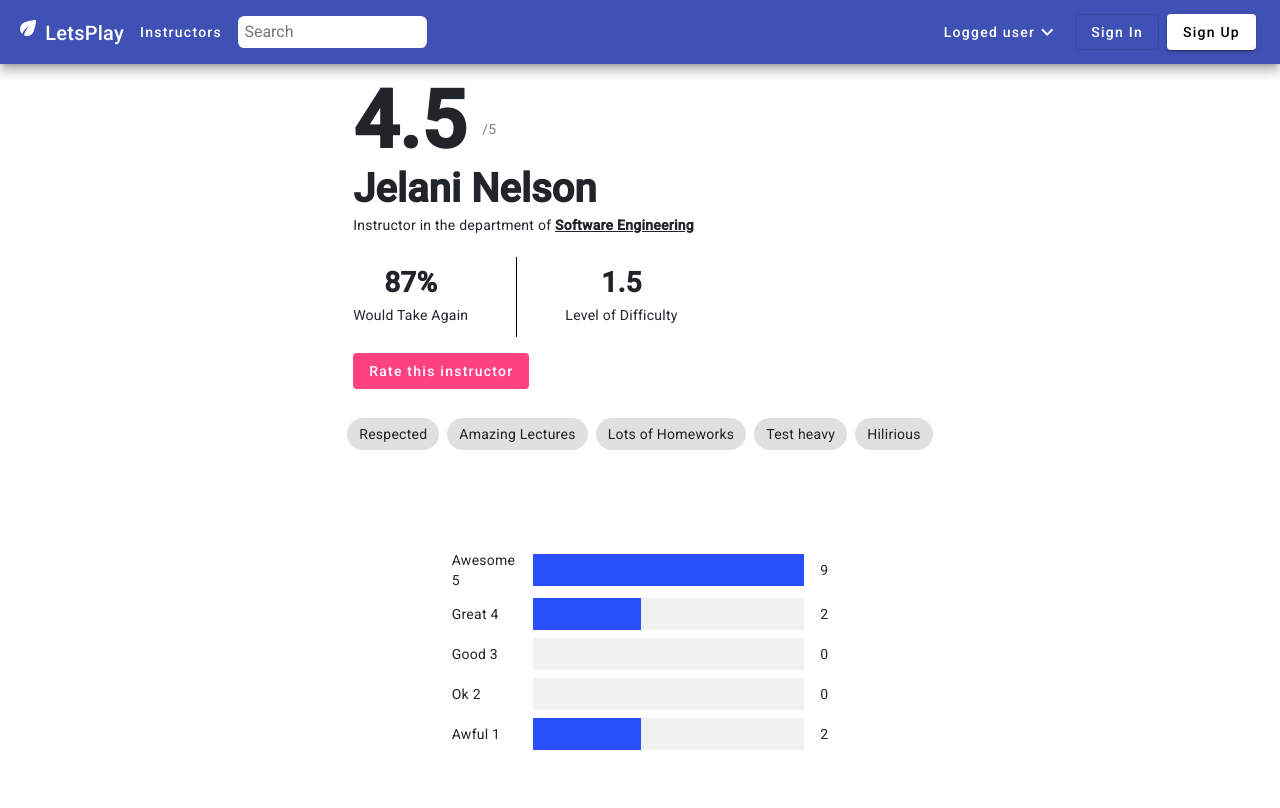
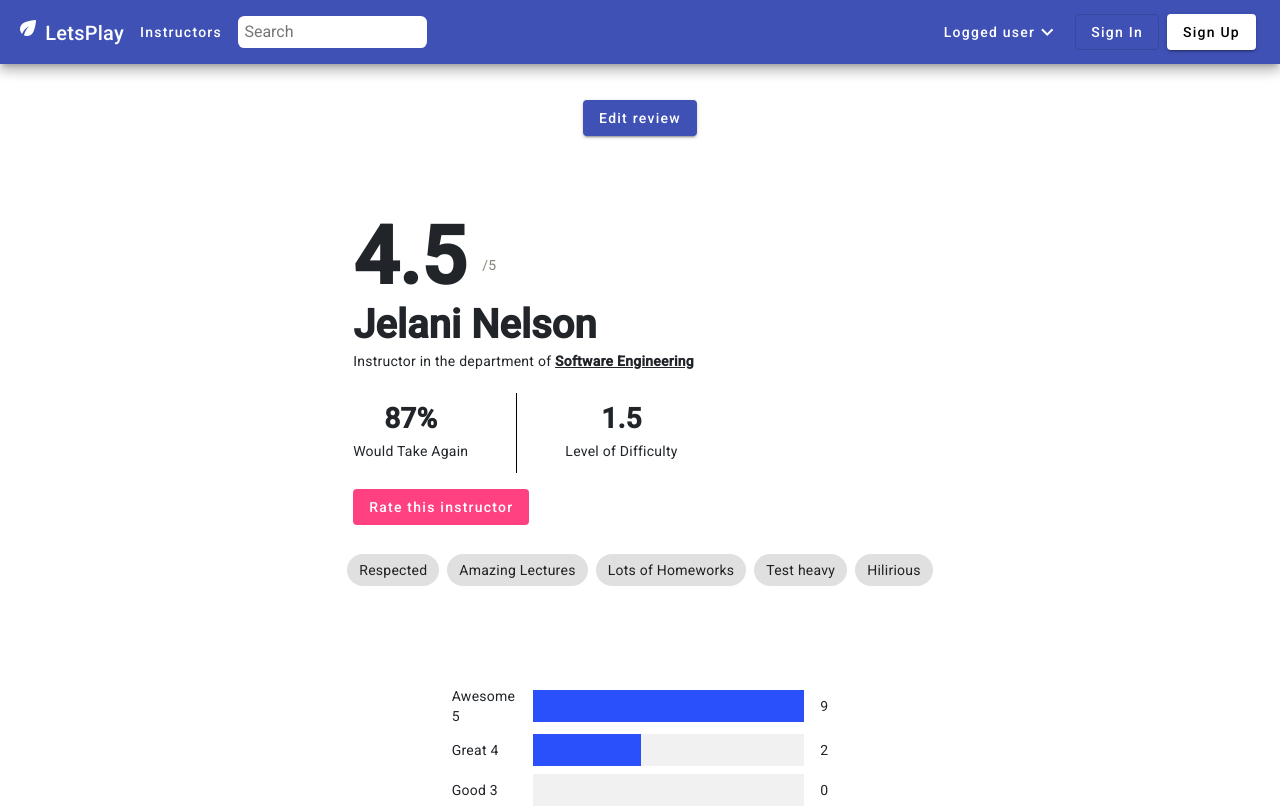
Before and after one commit to Rate-The-Instructor/RateTheInstructor, an Angular app in the folder frontend/: page /instructors/1 in a window 1280 px wide. Shown: the top 808 px of the page. Built offline with nearby package versions, Linux system fonts and the light colour scheme; a web font is replaced by a local one.

Commit message:
added edit popup

```diff
--- a/frontend/src/app/app.component.html
+++ b/frontend/src/app/app.component.html
@@ -3,6 +3,8 @@
 ></app-nav-bar>
 
 
+<app-edit-review-popup></app-edit-review-popup>
+
 <div style="padding-top: 5rem;">
     <router-outlet></router-outlet>
 </div>
--- a/frontend/src/app/app.module.ts
+++ b/frontend/src/app/app.module.ts
@@ -22,7 +22,7 @@ import { InstructorCardComponent } from './components/instructor-card/instructor
 import { InstructorProfileComponent } from './components/instructor-profile/instructor-profile.component';
 import { NotFoundpageComponent } from './components/not-foundpage/not-foundpage.component';
 import { RatingBarComponent } from './components/rating-bar/rating-bar.component';
-
+import { EditReviewPopupComponent } from './components/edit-review-popup/edit-review-popup.component';
 
 // Angular material stuff
 import { MatFormFieldModule } from '@angular/material/form-field';
@@ -38,7 +38,9 @@ import { MatMenuModule } from '@angular/material/menu';
 import { MatCardModule } from '@angular/material/card';
 import { MatChipsModule } from '@angular/material/chips';
 import { MatDividerModule } from '@angular/material/divider';
+import {MatDialogModule} from '@angular/material/dialog';
 import { InstructorsListPageComponent } from './pages/instructors-list-page/instructors-list-page.component';
+
 
 
 @NgModule({
@@ -65,6 +67,8 @@ import { InstructorsListPageComponent } from './pages/instructors-list-page/inst
     MatButtonModule,
     MatCardModule,
     MatDividerModule,
+    MatDialogModule,
+
 
   ],
   declarations: [
@@ -83,9 +87,11 @@ import { InstructorsListPageComponent } from './pages/instructors-list-page/inst
     RatingBarComponent,
     NotFoundpageComponent,
     InstructorsListPageComponent,
+    EditReviewPopupComponent,
 
   ],
   providers: [],
   bootstrap: [AppComponent],
+  entryComponents:[InstructorReviewInputComponent]
 })
 export class AppModule {}
--- /dev/null
+++ b/frontend/src/app/components/edit-review-popup/edit-review-popup.component.css
@@ -0,0 +1,11 @@
+.btn-container{
+    width: 100%;
+    display: flex;
+    align-items: center;
+    justify-content: center;
+}
+button{
+    margin-top: 100px;
+    text-align: center;
+    align-self: center;
+}
--- /dev/null
+++ b/frontend/src/app/components/edit-review-popup/edit-review-popup.component.html
@@ -0,0 +1,3 @@
+<div class="btn-container">
+    <button (click)="openPopup()" mat-raised-button mat-dialog-close color="primary">Edit review</button>
+</div>
--- /dev/null
+++ b/frontend/src/app/components/edit-review-popup/edit-review-popup.component.ts
@@ -0,0 +1,17 @@
+import { Component } from '@angular/core';
+import { MatDialog,MatDialogConfig } from "@angular/material/dialog";
+import { InstructorReviewInputComponent } from '../instructor-review-input/instructor-review-input.component';
+@Component({
+  selector: 'app-edit-review-popup',
+  templateUrl: './edit-review-popup.component.html',
+  styleUrls: ['./edit-review-popup.component.css']
+})
+export class EditReviewPopupComponent {
+  constructor(public dialog:MatDialog){}
+  openPopup() {
+    const dialogConfig = new MatDialogConfig();
+    dialogConfig.width = '80%';
+    dialogConfig.maxHeight='90vh';
+    this.dialog.open(InstructorReviewInputComponent, dialogConfig);
+  }
+}
```
Also changed, not shown: 1 other file (tests, documents, lock files or other folders).
